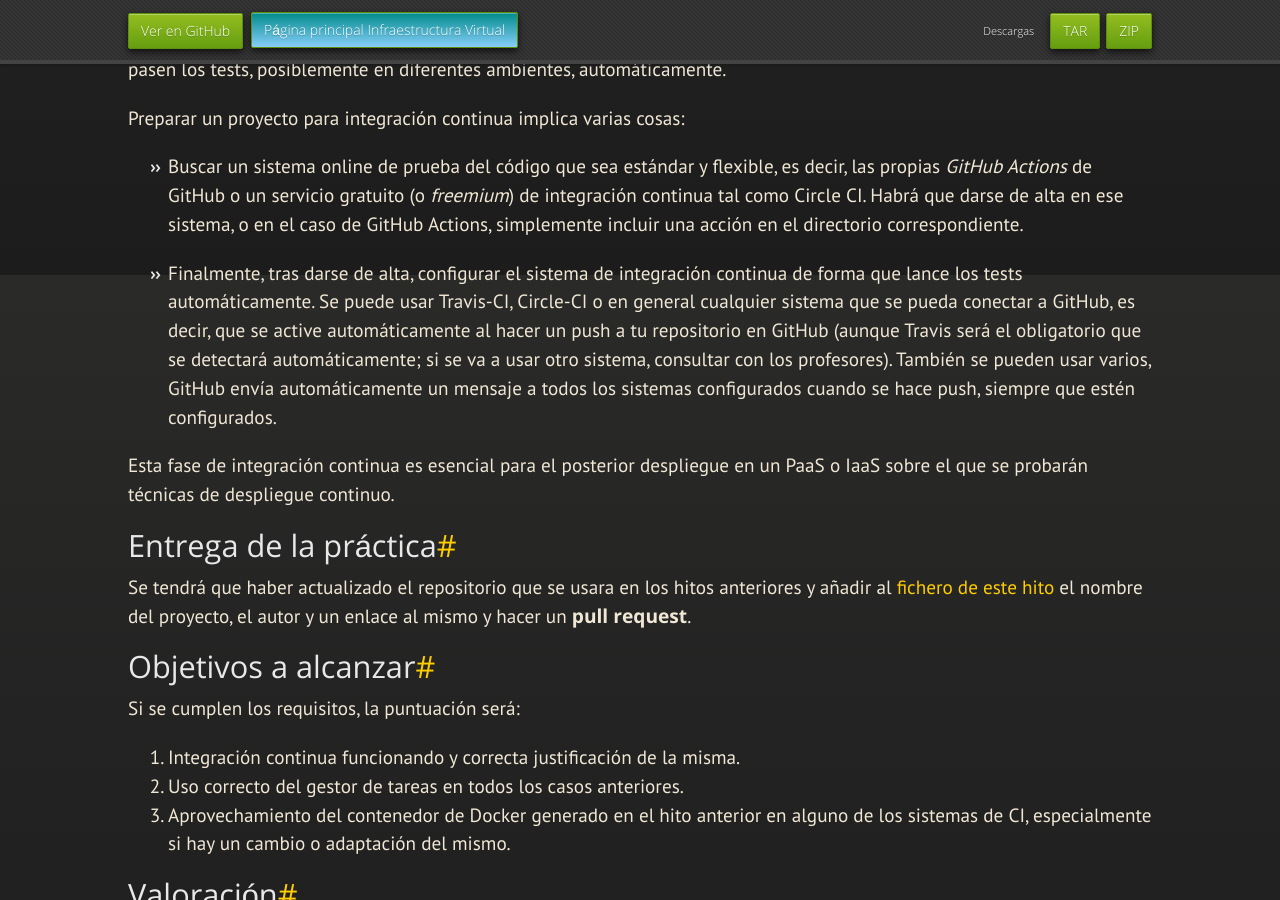
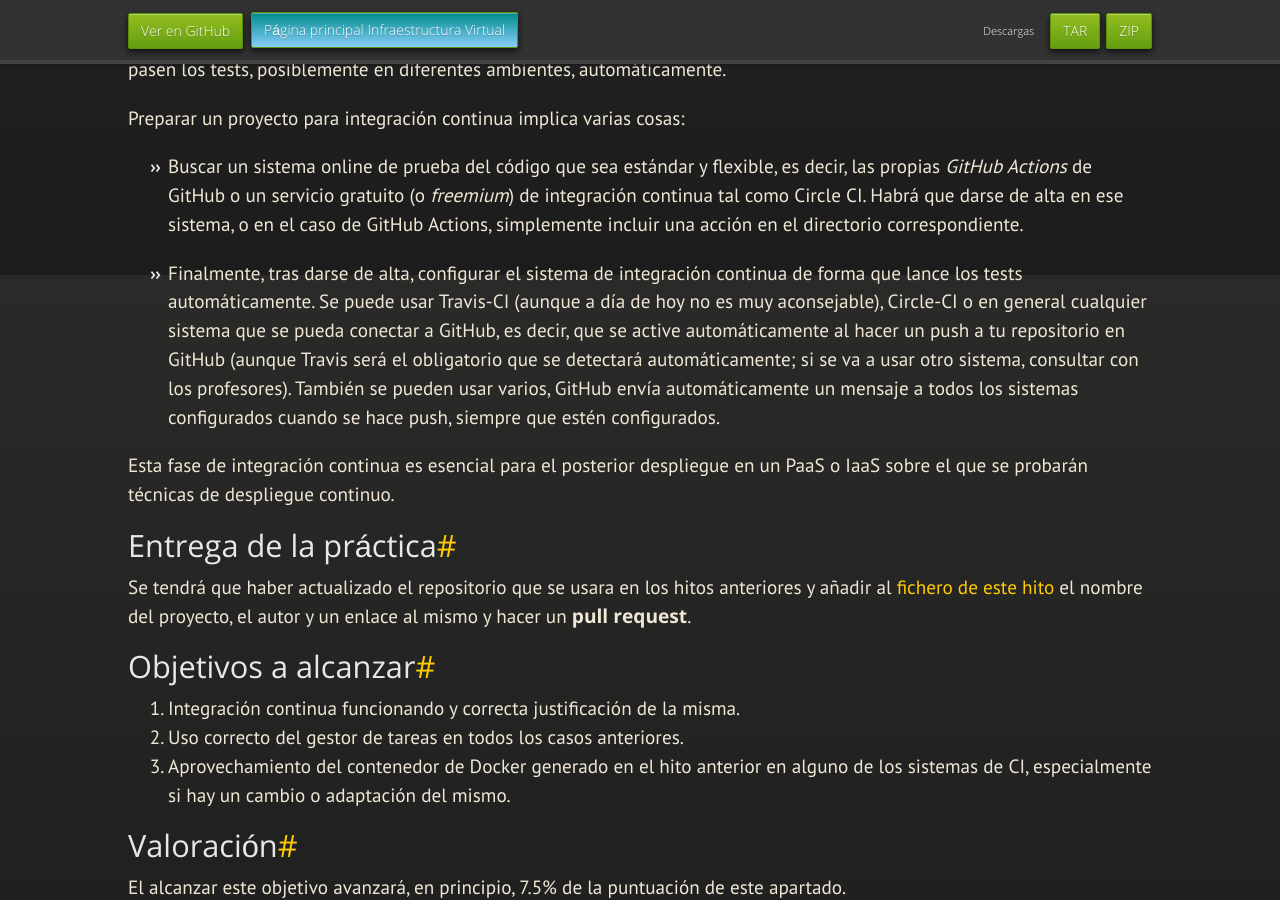
Before and after one commit to JJ/IV, a Jekyll site: the page built from documentos/proyecto/6.CI.md, in a window 1280 px wide and 900 px high, scrolled down 625 px. Built offline with Jekyll 4.4.1, drawn with Linux system fonts in a browser that asks for light colours; nearby versions of some CDN libraries; some web fonts are replaced; our own code applies the rules of GitHub Pages for plain Markdown files.

Commit message:
Sync documentos/proyecto/6.CI.md de master a gh-pages

```diff
--- a/documentos/proyecto/6.CI.md
+++ b/documentos/proyecto/6.CI.md
@@ -47,7 +47,8 @@
   correspondiente.
 
 - Finalmente, tras darse de alta, configurar el sistema de integración continua
-  de forma que lance los tests automáticamente. Se puede usar Travis-CI,
+  de forma que lance los tests automáticamente. Se puede usar Travis-CI (aunque
+  a día de hoy no es muy aconsejable),
   Circle-CI o en general cualquier sistema que se pueda
   conectar a GitHub, es decir, que se active automáticamente al hacer un push a
   tu repositorio en GitHub (aunque Travis será el obligatorio que se detectará
@@ -64,14 +65,11 @@
 
 Se tendrá que haber actualizado el repositorio que se usara en los hitos
 anteriores y añadir al
-[fichero de este hito](https://github.com/JJ/IV-20-21/blob/master/practicas/hito-4)
+[fichero de este hito](https://github.com/JJ/IV-21-22/blob/master/practicas/objetivo-6.md)
 el nombre del proyecto, el autor y un enlace al mismo y hacer un **pull
 request**.
 
 ## Objetivos a alcanzar
-
-Si se cumplen los requisitos, la
-puntuación será:
 
 1. Integración continua funcionando y correcta justificación
   de la misma.
```
